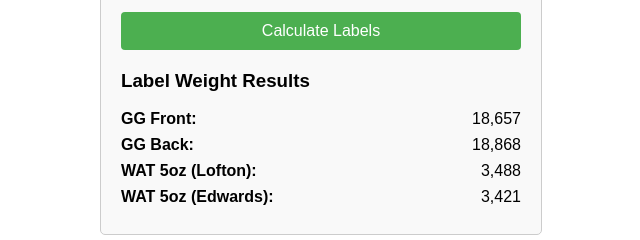
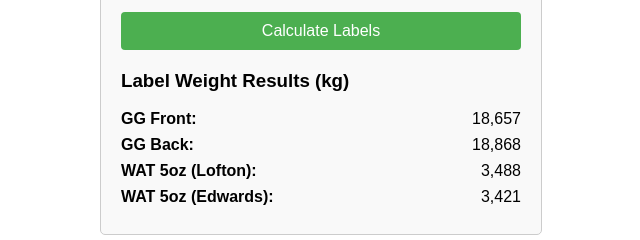
Before and after one commit to nomad-1776/nomad-1776.github.io, a plain HTML site: page calc.html in a window 1280 px wide. Both pictures are taken after typing "5" into the empty fields and a click on the button "Calculate Labels". Shown: the part 419-659 px from the top of the page, 319-959 px from the left. Drawn offline with Linux system fonts and the light colour scheme.

Commit message:
clarified uom

```diff
--- a/calc.html
+++ b/calc.html
@@ -151,7 +151,7 @@
 
             // Display results
             document.getElementById('labels-output').innerHTML = `
-                <h3>Label Weight Results</h3>
+                <h3>Label Weight Results (kg)</h3>
                 <div class="output-row"><strong>GG Front:</strong><span class="value">${formattedGGFront}</span></div>
                 <div class="output-row"><strong>GG Back:</strong><span class="value">${formattedGGBack}</span></div>
                 <div class="output-row"><strong>WAT 5oz (Lofton):</strong><span class="value">${formattedWAT5ozLofton}</span></div>
```
